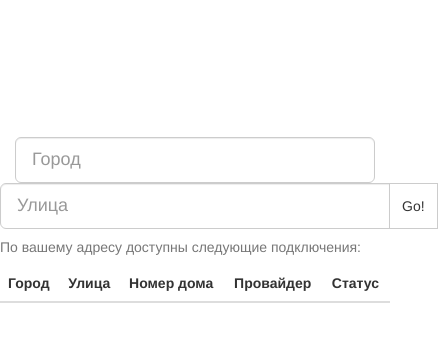
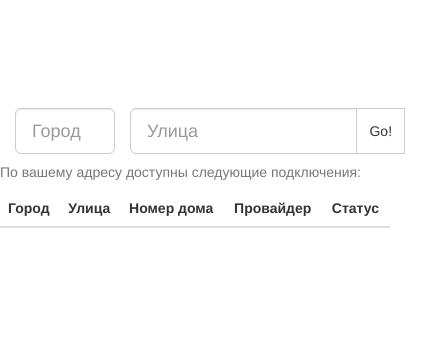
Before and after one commit to Shpilevskiy/isp_availability_service, a website: page nginx_microservice/static/index.html in a window 390 px wide. Shown: the whole page, 438 px wide, since content can reach past the window. Drawn offline with nearby package versions, Linux system fonts and the light colour scheme.

Commit message:
Added responsive 'col-x'  CSS classes

```diff
--- a/nginx_microservice/static/css/index.css
+++ b/nginx_microservice/static/css/index.css
@@ -1,3 +1,3 @@
-.search-input {
-    margin-top: 35%;
+.center {
+    margin-top: 30%;
 }
--- a/nginx_microservice/static/index.html
+++ b/nginx_microservice/static/index.html
@@ -12,15 +12,14 @@
 
 
 <div class="container">
-    <div class="row">
-        <div class="col-md-12 search-input">
+    <div class="center">
          <div class="row">
         <form role="form">
-                    <div class="col-md-3  ">
+            <div class="col-md-3 col-lg-3 col-xs-4">
                 <input type="text" class="form-control input-lg" list="city-datalist" id="city-input" placeholder="Город">
                 <datalist id="city-datalist"></datalist>
             </div>
-                    <div class="col-md-9 input-group ">
+            <div class="col-md-8 col-lg-8 col-xs-7 input-group ">
                 <span class="input-group-btn">
                     <input type="text" class="form-control input-lg" list="street-datalist"  id="street-input" placeholder="Улица">
                     <datalist id="street-datalist"></datalist>
@@ -29,8 +28,7 @@
             </div>
         </form>
         </div>
-        </div>
-    </div>
+
 
 <script id="connection-row-template" type="x-tmpl-mustache">
 <tr class="connection-row">
@@ -56,7 +54,7 @@
                 </thead>
             </table>
         </div>
-
+    </div>
 </div>
 
     <script type="text/javascript" src="/static/vendor/jquery/dist/jquery.min.js"></script>
```
Lines whose indentation alone changed are shown as unchanged.
